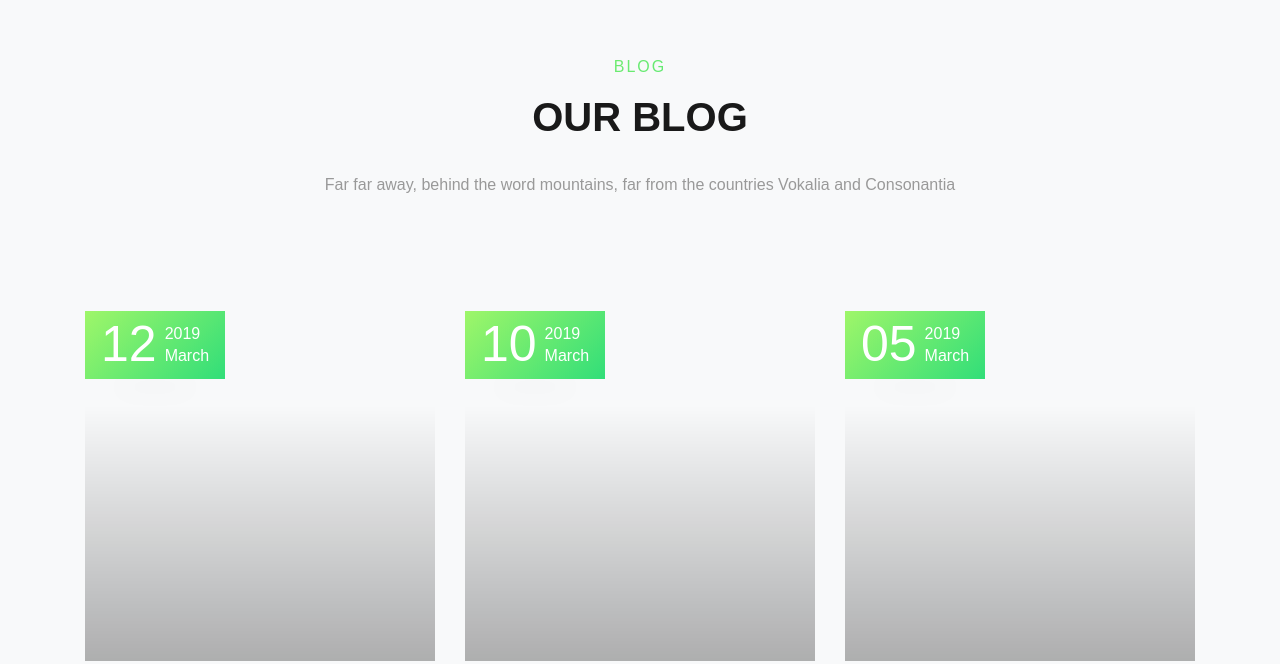
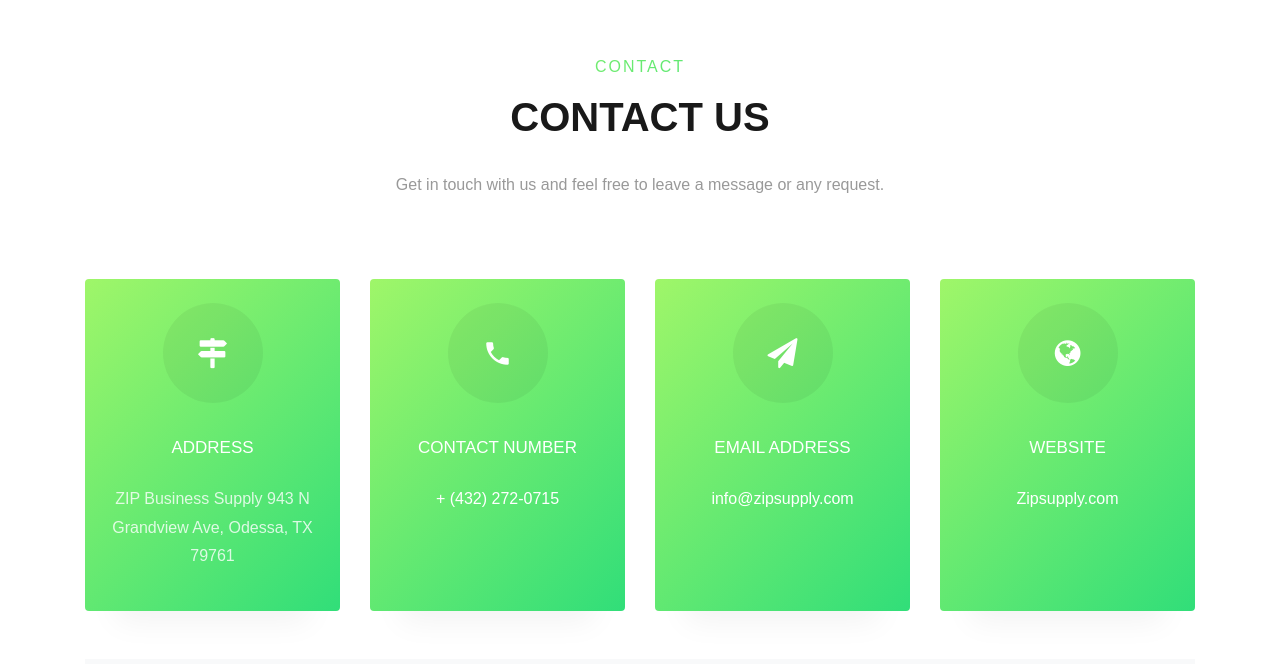
Before and after one commit to Nathan-cloud/Zip, a plain HTML site: page index.html in a window 1280 px wide. Shown: the part 3115-3779 px from the top of the page. Drawn offline with Linux system fonts and the light colour scheme; files whose address does not match are found by name.

Commit message:
Update index.html

```diff
--- a/index.html
+++ b/index.html
@@ -371,7 +371,7 @@
     </div>
   </section>
 
-  <section class="ftco-section bg-light" id="blog-section">
+  <!-- <section class="ftco-section bg-light" id="blog-section">
     <div class="container">
       <div class="row justify-content-center mb-5 pb-5">
         <div class="col-md-7 heading-section text-center ftco-animate">
@@ -488,7 +488,7 @@
         </div>
       </div>
     </div>
-  </section>
+  </section> -->
   <section class="ftco-section contact-section ftco-no-pb" id="contact-section">
     <div class="container">
       <div class="row justify-content-center mb-5 pb-3">
```
